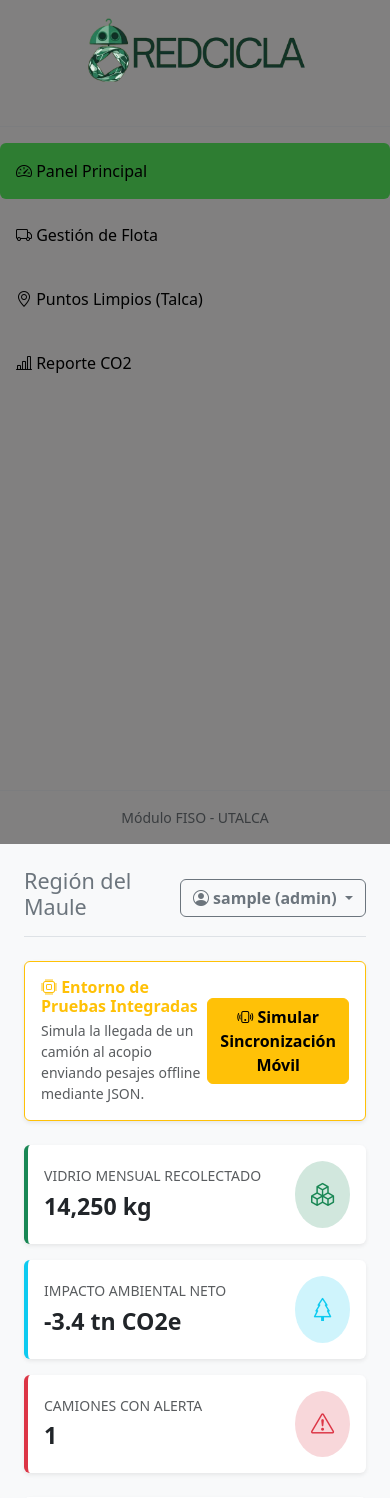
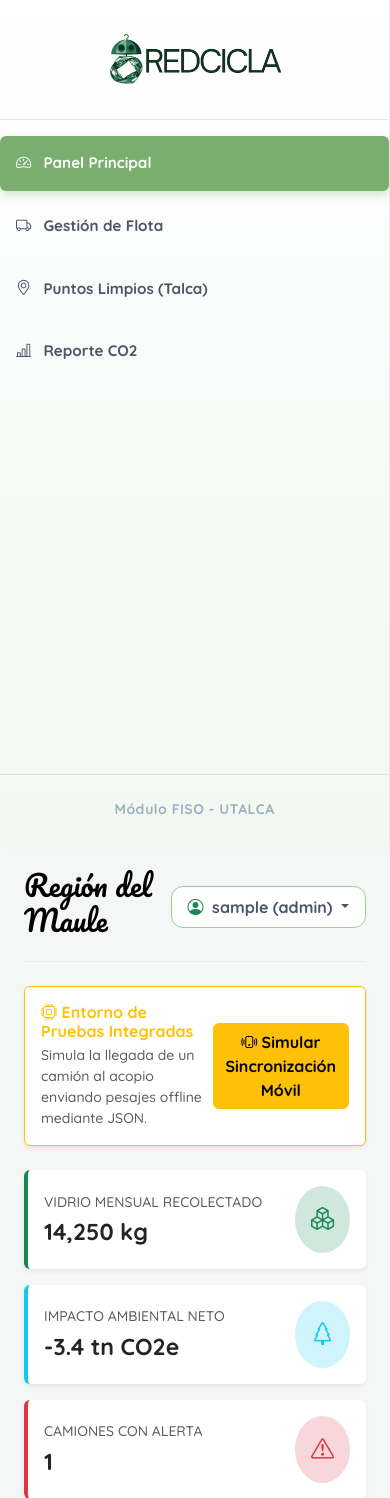
Before and after one commit to MarcoMzSaav/ProyectoRedCicla, a Flask app: page / in a window 390 px wide; the page is wider, and only the part inside the window is pictured. Shown: the top 1498 px of that part. Run offline with Flask 3, Linux system fonts and the light colour scheme; the visitor is signed in with stand-in values (Sample User, id 1); data comes from the database, SQL or seed files in the repository; data that the repository does not hold is empty.

Commit message:
visual base v1

```diff
--- a/pag_web/templates/base.html
+++ b/pag_web/templates/base.html
@@ -5,13 +5,99 @@
     <meta name="viewport" content="width=device-width, initial-scale=1.0">
     <title>RedCicla - Administración Central</title>
     <link rel="icon" type="image/png" href="{{ url_for('static', filename='images/LOGO_SIN_TEXTO.png') }}">
+
+    <link rel="preconnect" href="https://fonts.googleapis.com">
+    <link rel="preconnect" href="https://fonts.gstatic.com" crossorigin>
+    <link href="https://fonts.googleapis.com/css2?family=Pacifico&family=Quicksand:wght@500;700&display=swap" rel="stylesheet">
+
     <link href="https://cdn.jsdelivr.net/npm/bootstrap@5.3.2/dist/css/bootstrap.min.css" rel="stylesheet">
-    <link href="https://cdn.jsdelivr.net/npm/bootstrap-icons@1.11.1/font/bootstrap-icons.css" rel="stylesheet">
+    <link rel="stylesheet" href="https://cdn.jsdelivr.net/npm/bootstrap-icons@1.11.1/font/bootstrap-icons.css">
+
     <style>
-        .sidebar { min-height: 100vh; background-color: #818080; }
-        .sidebar a { color: #000000; text-decoration: none; }
-        .sidebar a:hover { background-color: #054017; color: #000000; }
-        .nav-active { background-color: #2e7d32 !important; color: rgb(0, 0, 0) !important; }
+        :root {
+            --color-primary-green: #79AE6F;
+            --color-light-green: #9fcb98;
+            --color-dark: #000000;
+            --color-red: #b21c19;
+            --color-beige: #eacd96;
+            --color-bg-soft: #f4f7f5;
+        }
+
+        body {
+            font-family: 'Quicksand', sans-serif;
+            background-color: var(--color-bg-soft);
+            min-height: 100vh;
+        }
+
+        /* Sidebar con el degradado institucional elegante */
+        .sidebar {
+            min-height: 100vh;
+            background: linear-gradient(180deg, #ffffff 0%, #f1f8f2 100%);
+            border-right: 1px solid rgba(0,0,0,0.05);
+            box-shadow: 4px 0 15px rgba(0, 0, 0, 0.02);
+        }
+
+        /* Enlaces del menú lateral */
+        .sidebar a {
+            color: #4a5568;
+            text-decoration: none;
+            font-weight: 700;
+            font-size: 0.95rem;
+            transition: all 0.3s ease;
+        }
+
+        /* Efecto Hover sobre los elementos del menú */
+        .sidebar a:hover {
+            background-color: rgba(159, 203, 152, 0.15) !important;
+            color: var(--color-dark) !important;
+            transform: translateX(4px);
+        }
+
+        /* Módulo Activo resaltado con la paleta del Login */
+        .nav-active {
+            background-color: var(--color-primary-green) !important;
+            color: #ffffff !important;
+            box-shadow: 0 4px 10px rgba(121, 174, 111, 0.3);
+        }
+
+        .nav-active:hover {
+            color: #ffffff !important;
+            transform: none !important;
+        }
+
+        /* Estilización del texto "Gestionar Personal" en modo pasivo */
+        .text-warning-custom {
+            color: var(--color-red) !important;
+        }
+
+        /* Texto inferior de la Universidad de Talca */
+        .brand-footer {
+            font-family: 'Quicksand', sans-serif;
+            font-weight: 700;
+            letter-spacing: 0.5px;
+            color: #a0aec0;
+        }
+
+        /* Títulos de sección con tipografía fluida */
+        .section-title {
+            font-family: 'Pacifico', cursive;
+            color: var(--color-dark);
+            font-size: 1.8rem;
+        }
+
+        /* Botón superior de Perfil */
+        .btn-profile {
+            border: 1px solid var(--color-light-green) !important;
+            color: #4a5568 !important;
+            background-color: #ffffff;
+            border-radius: 12px;
+            transition: all 0.3s ease;
+        }
+
+        .btn-profile:hover {
+            background-color: var(--color-light-green);
+            color: #ffffff !important;
+        }
     </style>
 </head>
 <body>
@@ -19,59 +105,61 @@
     <div class="container-fluid">
         <div class="row">
             <div class="col-md-3 col-lg-2 px-0 sidebar d-flex flex-column p-3">
-                <div class="text-center mb-4">
+                <div class="text-center my-3">
                     <img src="{{ url_for('static', filename='images/LOGO_TEXTO_BESIDE.png') }}"
-                        alt="Logo RedCicla"
-                        class="img-fluid px-3"
-                        style="max-height: 70px; object-fit: contain;">
+                         alt="Logo RedCicla"
+                         class="img-fluid px-2"
+                         style="max-height: 55px; object-fit: contain;">
                 </div>
-                <hr class="text-secondary">
+                <hr style="opacity: 0.1;">
+
                 <ul class="nav nav-pills flex-column mb-auto gap-2">
                     <li>
                         <a href="/" class="nav-link p-3 rounded {% if request.path == '/' %}nav-active{% endif %}">
-                            <i class="bi bi-speedometer2"></i> Panel Principal
+                            <i class="bi bi-speedometer2 me-2"></i> Panel Principal
                         </a>
                     </li>
 
                     <li>
                         <a href="/flota" class="nav-link p-3 rounded {% if request.path == '/flota' %}nav-active{% endif %}">
-                            <i class="bi bi-truck"></i> Gestión de Flota
+                            <i class="bi bi-truck me-2"></i> Gestión de Flota
                         </a>
                     </li>
 
                     <li>
                         <a href="/puntos" class="nav-link p-3 rounded {% if request.path == '/puntos' %}nav-active{% endif %}">
-                            <i class="bi bi-geo-alt"></i> Puntos Limpios (Talca)
+                            <i class="bi bi-geo-alt me-2"></i> Puntos Limpios (Talca)
                         </a>
                     </li>
 
                     <li>
                         <a href="/reporte-co2" class="nav-link p-3 rounded {% if request.path == '/reporte-co2' %}nav-active{% endif %}">
-                            <i class="bi bi-bar-chart-line"></i> Reporte CO2
+                            <i class="bi bi-bar-chart-line me-2"></i> Reporte CO2
                         </a>
                     </li>
 
                     {% if session.get('usuario_rol') == 'Jefe' or session.get('usuario_rol') == 'Administrador' %}
                         <li>
-                            <a href="/usuarios" class="nav-link p-3 rounded text-warning {% if request.path == '/usuarios' %}nav-active text-white{% endif %}">
-                                <i class="bi bi-people"></i> Gestionar Personal
+                            <a href="/usuarios" class="nav-link p-3 rounded text-warning-custom {% if request.path == '/usuarios' %}nav-active text-white{% endif %}">
+                                <i class="bi bi-people me-2"></i> Gestionar Personal
                             </a>
                         </li>
                     {% endif %}
                 </ul>
-                <hr class="text-secondary">
-                <div class="text-muted small text-center">Módulo FISO - UTALCA</div>
+
+                <hr style="opacity: 0.1;">
+                <div class="small text-center brand-footer py-2">Módulo FISO - UTALCA</div>
             </div>
 
-            <div class="col-md-9 col-lg-10 bg-light p-4">
-                <div class="d-flex justify-content-between align-items-center mb-4 pb-2 border-bottom">
-                    <h2 class="h4 text-secondary">Región del Maule</h2>
+            <div class="col-md-9 col-lg-10 p-4">
+                <div class="d-flex justify-content-between align-items-center mb-4 pb-3 border-bottom" style="border-color: rgba(0,0,0,0.05) !important;">
+                    <h2 class="section-title">Región del Maule</h2>
                     <div class="dropdown">
-                        <button class="btn btn-outline-secondary dropdown-toggle fw-bold" type="button" data-bs-toggle="dropdown">
-                            <i class="bi bi-person-circle"></i> {{ session.get('usuario_nombre') }} ({{ session.get('usuario_rol') }})
+                        <button class="btn btn-profile dropdown-toggle fw-bold px-3 py-2" type="button" data-bs-toggle="dropdown">
+                            <i class="bi bi-person-circle me-1 text-success"></i> {{ session.get('usuario_nombre') }} ({{ session.get('usuario_rol') }})
                         </button>
-                        <ul class="dropdown-menu dropdown-menu-end">
-                            <li><a class="dropdown-item text-danger" href="/logout"><i class="bi bi-box-arrow-right"></i> Cerrar Sesión</a></li>
+                        <ul class="dropdown-menu dropdown-menu-end border-0 shadow-sm rounded-3">
+                            <li><a class="dropdown-item text-danger py-2" href="/logout"><i class="bi bi-box-arrow-right me-2"></i> Cerrar Sesión</a></li>
                         </ul>
                     </div>
                 </div>
```
